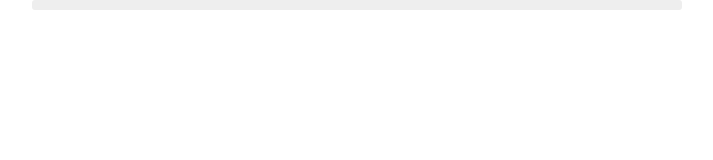
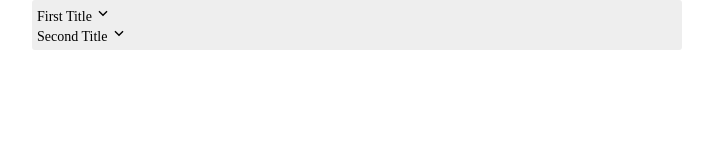
Before and after one commit to deivan/start-as-frontender, a plain HTML site: page index.html in a window 1280 px wide. Shown: the whole page, without its empty margins (283-996 px from the left). Drawn offline with Linux system fonts and the light colour scheme.

Commit message:
work finished

```diff
--- a/app.js
+++ b/app.js
@@ -12,8 +12,73 @@
 *           </div>
 *       </div>
 *   </div>
+* config: {
+*   element: target element,
+*   items: [ { title: '...', content: '...' }, ... ]
+* }
 */
+class myAccorderon {
+  constructor(config) {
+    this.config = config;
+    this.myAcc = null;
+    this.render();
+  }
+
+  render() {
+    this.myAcc = document.createElement('div');
+    this.myAcc.setAttribute('class', 'myAccordeon');
+
+    for (let item of this.config.items) {
+      this.myAcc.appendChild(
+        this.renderItem(item)
+      );
+    }
+
+    this.config.element.appendChild(this.myAcc)
+  }
+
+  renderItem(item) {
+    let accItem = document.createElement('div'),
+        accTitle = document.createElement('div'),
+        accContent = document.createElement('div');
+
+    accItem.setAttribute('class', 'myAccordeon__item');
+    accTitle.setAttribute('class', 'myAccordeon__title');
+    accTitle.innerHTML = `
+        <span class="myAccordeon__title--text">${item.title}</span>
+        <span class="myAccordeon__title--chevron chevron-down"></span>`;
+    accContent.setAttribute('class', 'myAccordeon__content hidden');
+    accContent.innerText = item.content;
+    accItem.appendChild(accTitle);
+    accItem.appendChild(accContent);
+
+    this.addEvent(accItem);
+
+    return accItem;
+  }
+
+  addEvent(item) {
+    let title = item.querySelector('.myAccordeon__title');
+    let content = item.querySelector('.myAccordeon__content');
+
+    title.addEventListener('click', e => {
+      console.log('click', title.innerText);
+      let chevron = title.querySelector('.myAccordeon__title--chevron');
+      chevron.classList.toggle('chevron-down');
+      chevron.classList.toggle('chevron-up');
+      content.classList.toggle('hidden');
+    });
+  }
+}
 
 window.onload = () => {
     console.log('app started.');
+
+    new myAccorderon({
+      element: document.getElementById('container1'),
+      items:[
+        { title: 'First Title', content: 'First content text' },
+        { title: 'Second Title', content: 'Second content text' }
+      ]
+    });
 };
--- a/index.html
+++ b/index.html
@@ -7,7 +7,7 @@
     <link rel="stylesheet" href="styles.css" />
   </head>
   <body>
-    <div class="container">
+    <div class="container" id="container1">
 
     </div>
     <script src="app.js"></script>
```
Also changed, not shown: styles.css (+8 -0 lines).
